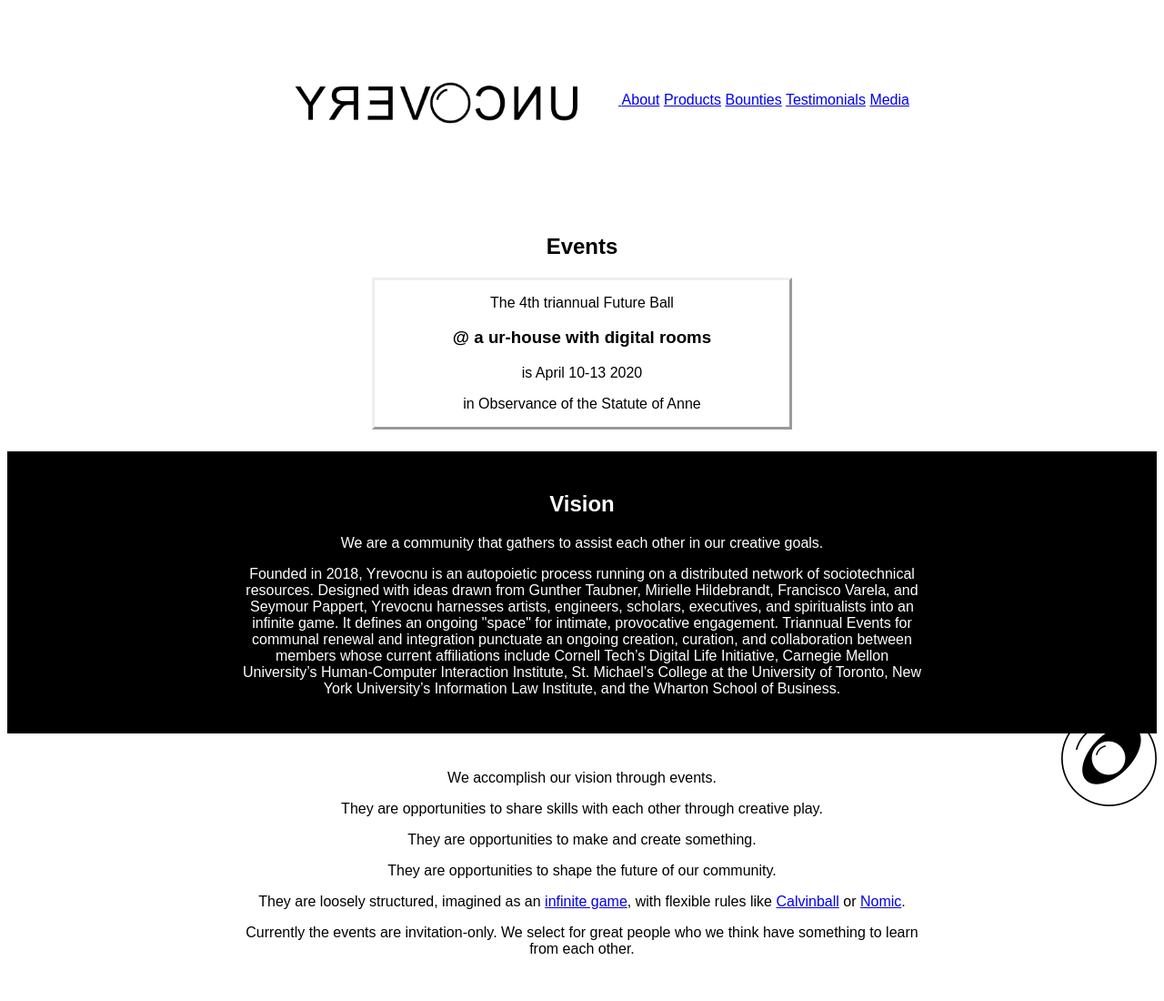
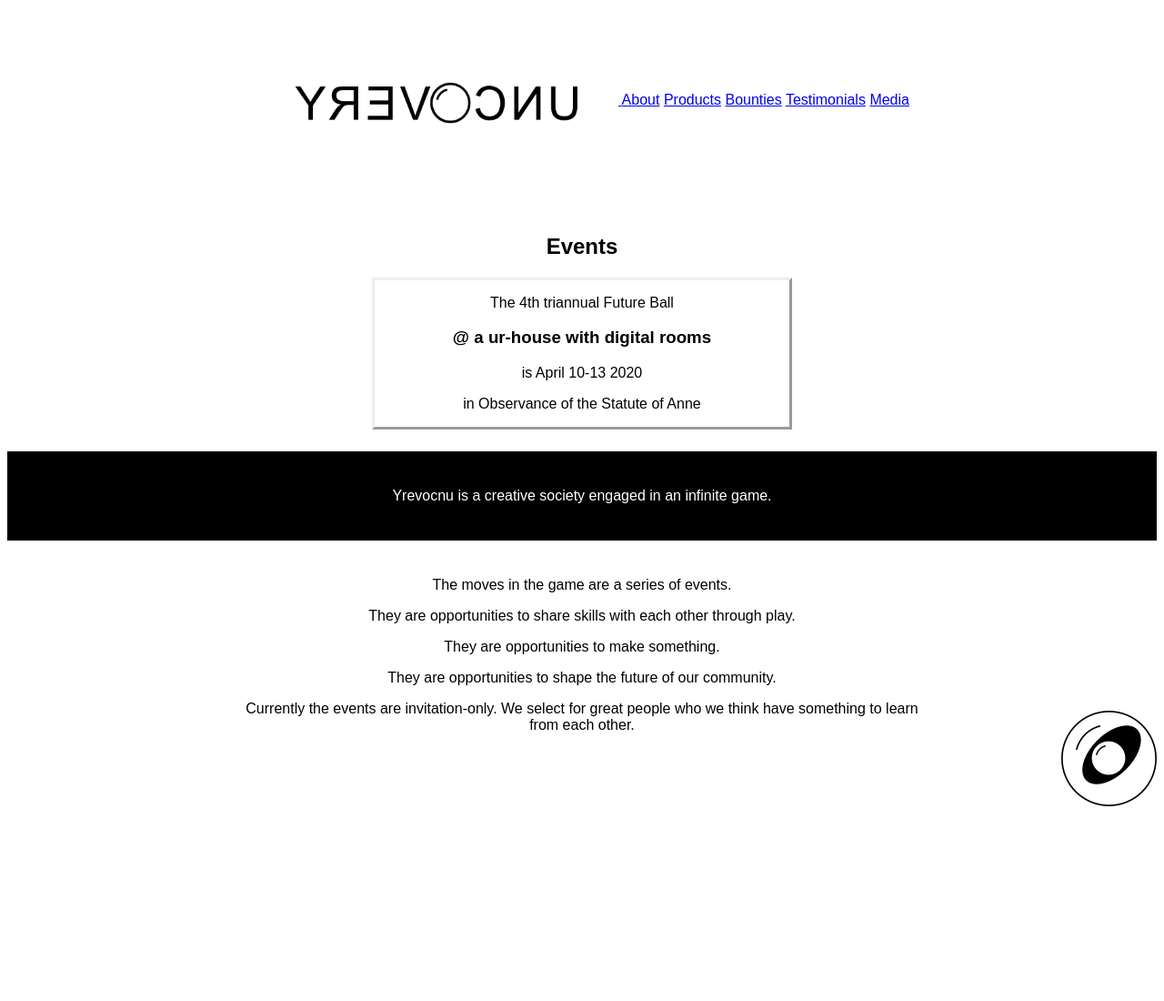
Before and after one commit to yrevocnu/yrevocnu.github.io, a Jekyll site: the page built from index.md, in a window 1280 px wide. Shown: the whole page at 91% size. Built offline with Jekyll 4.4.1, drawn with Linux system fonts in a browser that asks for light colours; after the commit the page ends 900 px from its top, so only the background shows below that.

Commit message:
some edits

```diff
--- a/_layouts/about.html
+++ b/_layouts/about.html
@@ -1,6 +1,10 @@
 ---
 layout: default
 ---
+<div>
+  <p>Founded in 2018, Yrevocnu is an autopoietic process running on a distributed network of sociotechnical resources. Designed with ideas drawn from Gunther Taubner, Mirielle Hildebrandt, Francisco Varela, and Seymour Pappert, Yrevocnu harnesses artists, engineers, scholars, executives, and spiritualists into an infinite game. It defines an ongoing "space" for intimate, provocative engagement. Triannual Events for communal renewal and integration punctuate an ongoing creation, curation, and collaboration between members whose current affiliations include Cornell Tech’s Digital Life Initiative, Carnegie Mellon University’s Human-Computer Interaction Institute, St. Michael’s College at the University of Toronto, New York University’s Information Law Institute, and the Wharton School of Business.</p>
+  <p>We are loosely structured, imagined as an <a href="https://www.aleph.se/Trans/Cultural/Philosophy/infinitegames.html">infinite game</a>, with flexible rules like <a href="https://cf.geekdo-images.com/imagepagezoom/img/f48jokMCs1hrr0-jQAcRCJcfwpM=/fit-in/1200x900/filters:no_upscale()/pic1815571.jpg">Calvinball</a> or <a href="https://legacy.earlham.edu/~peters/nomic.htm">Nomic</a>.</p>
+  </div>
       <div class="main odd">
         <div class="contents">
           <h2>Influences and Inspirations</h2>
--- a/_layouts/home.html
+++ b/_layouts/home.html
@@ -22,19 +22,16 @@ layout: default
 
       <div class="main odd">
         <div class="contents">
-          <h2>Vision</h2>
-          <p>We are a community that gathers to assist each other in our creative goals.</p>
-          <p>Founded in 2018, Yrevocnu is an autopoietic process running on a distributed network of sociotechnical resources. Designed with ideas drawn from Gunther Taubner, Mirielle Hildebrandt, Francisco Varela, and Seymour Pappert, Yrevocnu harnesses artists, engineers, scholars, executives, and spiritualists into an infinite game. It defines an ongoing "space" for intimate, provocative engagement. Triannual Events for communal renewal and integration punctuate an ongoing creation, curation, and collaboration between members whose current affiliations include Cornell Tech’s Digital Life Initiative, Carnegie Mellon University’s Human-Computer Interaction Institute, St. Michael’s College at the University of Toronto, New York University’s Information Law Institute, and the Wharton School of Business.</p>
+          <p>Yrevocnu is a creative society engaged in an infinite game.</p>
         </div>
       </div>
 
       <div class="main">
         <div class="contents">
-          <p>We accomplish our vision through events.</p>
-          <p>They are opportunities to share skills with each other through creative play.</p>
-          <p>They are opportunities to make and create something.</p>
+          <p>The moves in the game are a series of events.</p>
+          <p>They are opportunities to share skills with each other through play.</p>
+          <p>They are opportunities to make something.</p>
           <p>They are opportunities to shape the future of our community.</p>
-          <p>They are loosely structured, imagined as an <a href="https://www.aleph.se/Trans/Cultural/Philosophy/infinitegames.html">infinite game</a>, with flexible rules like <a href="https://cf.geekdo-images.com/imagepagezoom/img/f48jokMCs1hrr0-jQAcRCJcfwpM=/fit-in/1200x900/filters:no_upscale()/pic1815571.jpg">Calvinball</a> or <a href="https://legacy.earlham.edu/~peters/nomic.htm">Nomic</a>.</p>
           <p>Currently the events are invitation-only. We select for great people who we think have something to learn from each other.</p>
         </div>
       </div>
```
